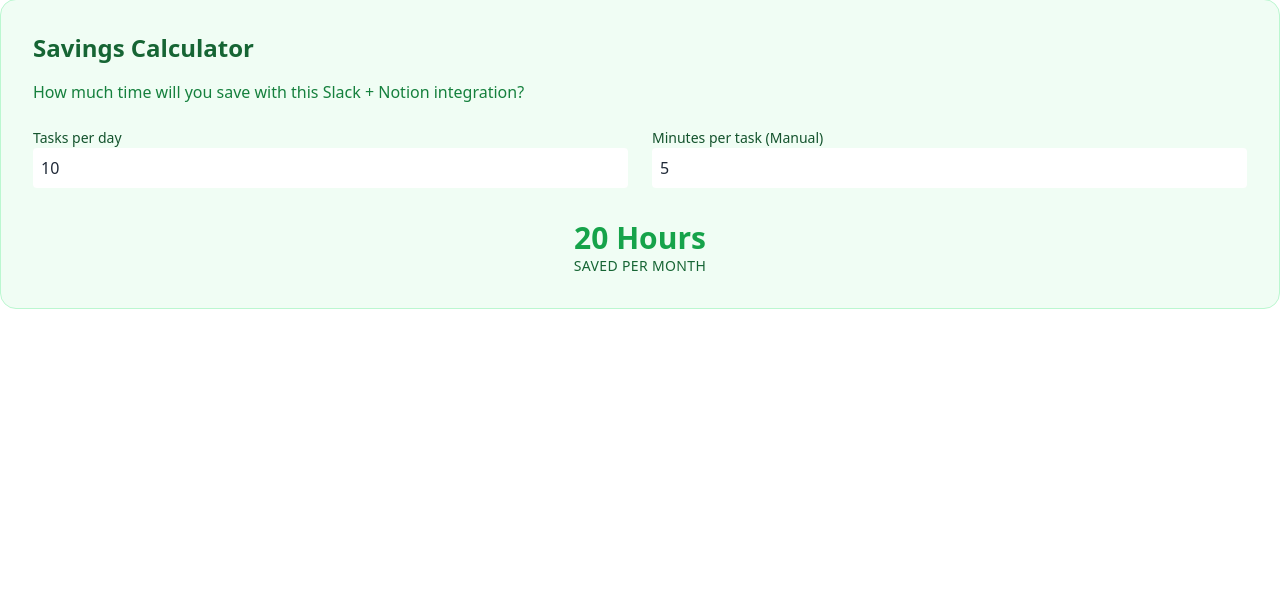
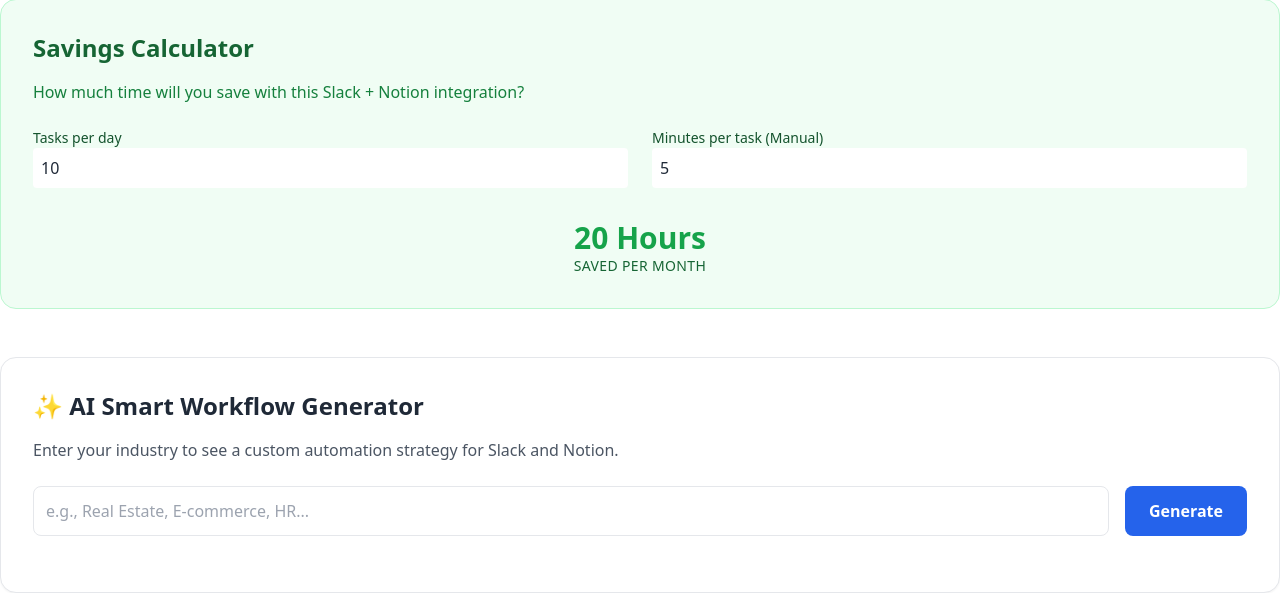
Before and after one commit to VangariSaiSampath/pseo-directory, a FastAPI app: a page that uses templates/integration.html in a window 1280 px wide. Shown: the part 1155-1748 px from the top of the page. Before the commit the page ends 1464 px from the top, so only its background shows below. Run offline with FastAPI, Linux system fonts and the light colour scheme; data comes from the database, SQL or seed files in the repository; both versions use the stored data as it was after the commit; some libraries are stand-ins or nearby versions.

Commit message:
Added AI Generator, Lead Capture, and secured API key

```diff
--- a/main.py
+++ b/main.py
@@ -1,7 +1,14 @@
+import os
+
 from fastapi import FastAPI, Request, HTTPException, Response
 from fastapi.templating import Jinja2Templates
 import sqlite3
 import math
+from fastapi import Form
+from fastapi.responses import JSONResponse
+from google import genai
+import os
+from dotenv import load_dotenv
 
 
 app = FastAPI()
@@ -11,6 +18,36 @@ def get_db_connection():
     conn = sqlite3.connect('pseo_data.db')
     conn.row_factory = sqlite3.Row
     return conn
+load_dotenv()
+# Configure Gemini API (You will add this key in Render later)
+client = genai.Client(api_key=os.environ.get("GEMINI_API_KEY"))
+model = "gemini-1.5-flash"
+
+# --- NEW FEATURE 1: Lead Capture Route ---
+@app.post("/request-integration")
+async def request_integration(email: str = Form(...), tools: str = Form(...)):
+    conn = get_db_connection()
+    conn.execute('INSERT INTO leads (email, requested_tools) VALUES (?, ?)', (email, tools))
+    conn.commit()
+    conn.close()
+    # Redirect back to home with a success message (simplified for this example)
+    return {"message": "Success! We will notify you when this integration is live."}
+
+# --- NEW FEATURE 2: AI Workflow Generator ---
+@app.post("/api/generate-workflow")
+async def generate_workflow(industry: str = Form(...), tool_a: str = Form(...), tool_b: str = Form(...)):
+    try:
+        prompt = f"Act as an automation expert. Give me a 3-step specific, highly practical workflow integrating {tool_a} and {tool_b} for a business in the {industry} industry. Keep it brief and formatted in HTML list tags (<ul><li>)."
+
+        # NEW: Generating content with the updated genai syntax
+        response = client.models.generate_content(
+            model='gemini-2.5-flash',
+            contents=prompt,
+        )
+        return JSONResponse(content={"workflow": response.text})
+    except Exception as e:
+        print(f"AI Error: {e}") # This will log the error in your terminal if it fails
+        return JSONResponse(content={"workflow": "<p>Error generating workflow. Please try again.</p>"})
 
 @app.get("/")
 async def home(request: Request, q: str = "", page: int = 1):
--- a/requirements.txt
+++ b/requirements.txt
@@ -1,3 +1,6 @@
 fastapi==0.104.1
 uvicorn==0.24.0
 jinja2==3.1.2
+google-genai
+python-multipart
+python-dotenv
--- a/templates/integration.html
+++ b/templates/integration.html
@@ -1,6 +1,20 @@
 <!DOCTYPE html>
 <html lang="en">
 <head>
+    <script type="application/ld+json">
+    {
+      "@context": "https://schema.org",
+      "@type": "SoftwareApplication",
+      "name": "{{ data.tool_a }} to {{ data.tool_b }} Integration",
+      "applicationCategory": "BusinessApplication",
+      "description": "Automate workflows by integrating {{ data.tool_a }} and {{ data.tool_b }}.",
+      "offers": {
+        "@type": "Offer",
+        "price": "0",
+        "priceCurrency": "USD"
+      }
+    }
+    </script>
     <meta charset="UTF-8">
     <meta name="viewport" content="width=device-width, initial-scale=1.0">
     <!-- Dynamic SEO Meta Tags -->
@@ -103,6 +117,46 @@
             <p class="text-green-800 font-medium text-sm uppercase tracking-wide">Saved Per Month</p>
         </div>
     </div>
+    <div class="mt-12 p-8 bg-white border border-gray-200 rounded-2xl shadow-sm">
+        <h3 class="text-2xl font-bold text-gray-800 mb-4">✨ AI Smart Workflow Generator</h3>
+        <p class="mb-6 text-gray-600">Enter your industry to see a custom automation strategy for {{ data.tool_a }} and {{ data.tool_b }}.</p>
+
+        <form id="ai-form" class="flex gap-4 mb-6" onsubmit="generateAIWorkflow(event)">
+            <input type="hidden" id="ai-tool-a" value="{{ data.tool_a }}">
+            <input type="hidden" id="ai-tool-b" value="{{ data.tool_b }}">
+            <input type="text" id="ai-industry" placeholder="e.g., Real Estate, E-commerce, HR..." required class="flex-1 p-3 border rounded-lg focus:ring-2 focus:ring-blue-500 outline-none">
+            <button type="submit" class="bg-blue-600 text-white font-bold px-6 py-3 rounded-lg hover:bg-blue-700 transition">Generate</button>
+        </form>
+
+        <div id="ai-result" class="hidden p-6 bg-blue-50 border border-blue-100 rounded-lg text-gray-700">
+            </div>
+    </div>
+
+    <script>
+    async function generateAIWorkflow(event) {
+        event.preventDefault();
+        const resultDiv = document.getElementById('ai-result');
+        const submitBtn = event.target.querySelector('button');
+
+        resultDiv.innerHTML = "<p class='animate-pulse'>Analyzing tools and generating workflow...</p>";
+        resultDiv.classList.remove('hidden');
+        submitBtn.disabled = true;
+
+        const formData = new FormData();
+        formData.append('industry', document.getElementById('ai-industry').value);
+        formData.append('tool_a', document.getElementById('ai-tool-a').value);
+        formData.append('tool_b', document.getElementById('ai-tool-b').value);
+
+        const response = await fetch('/api/generate-workflow', {
+            method: 'POST',
+            body: formData
+        });
+
+        const data = await response.json();
+        resultDiv.innerHTML = data.workflow;
+        submitBtn.disabled = false;
+    }
+    </script>
 
     <script>
     function calculateROI() {
```
Also changed, not shown: setup_db.py (+9 -0 lines), templates/index.html (+9 -0 lines), pseo_data.db, 1 other file.
